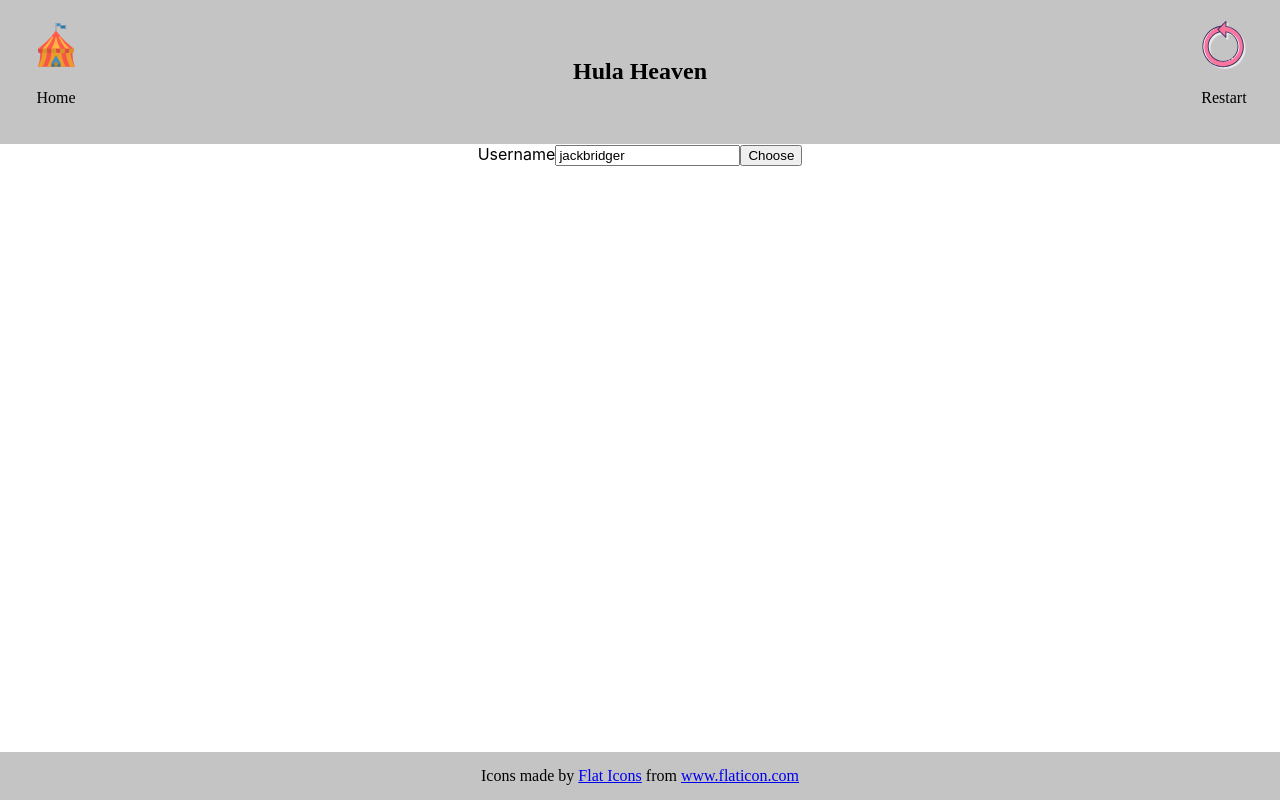
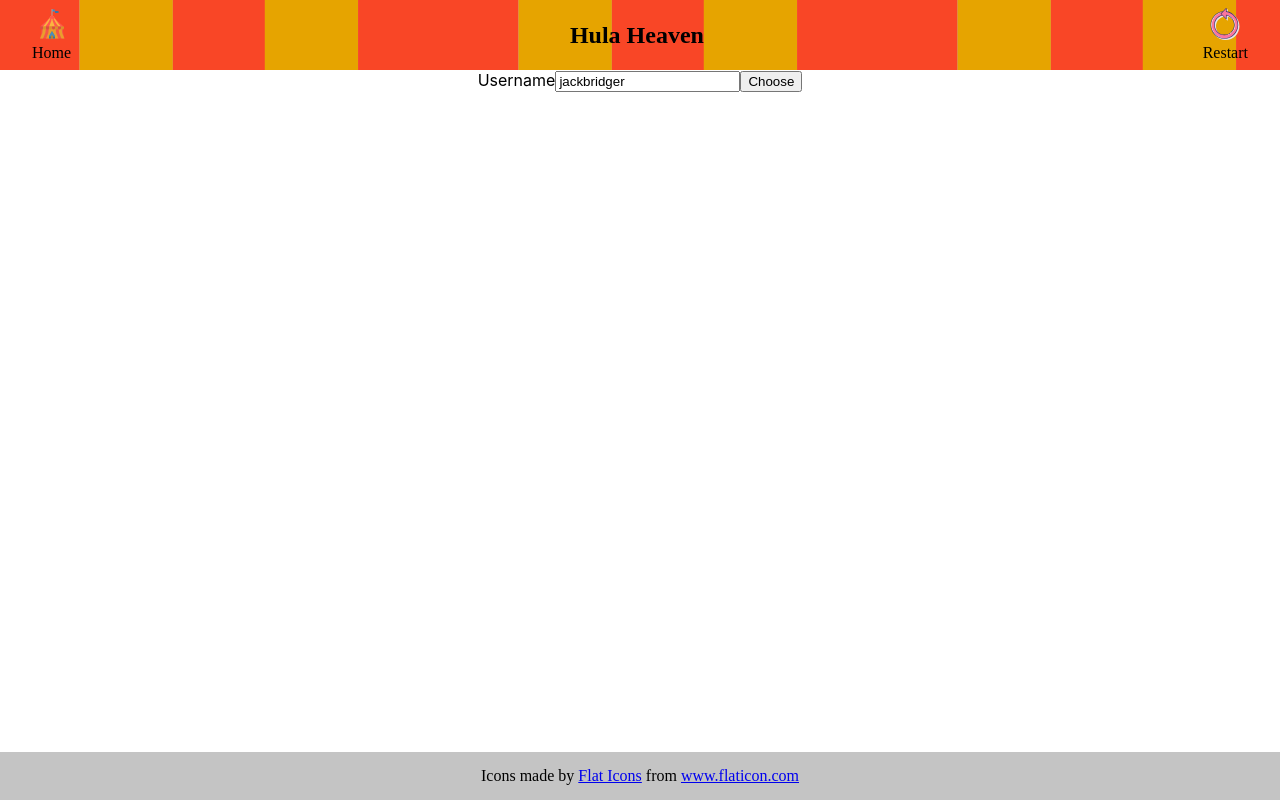
Before and after one commit to fac-17/JackGreg, a React (Create React App) app: page / in a window 1280 px wide. Built offline with nearby package versions, Linux system fonts and the light colour scheme; a web font is replaced by a local one.

Commit message:
Add header styles

```diff
--- a/src/Footer.css
+++ b/src/Footer.css
@@ -1,18 +1,14 @@
-@import url('https://fonts.googleapis.com/css?family=Ribeye&display=swap');
+@import url("https://fonts.googleapis.com/css?family=Ribeye&display=swap");
 
 .footer-container {
-    background-color: #C4C4C4;
+  background-color: #c4c4c4;
   display: flex;
   align-items: center;
-    justify-content: center ;
-    font-family: 'Ribeye', cursive;
+  justify-content: center;
+  font-family: "Ribeye", cursive;
   height: 3rem;
 }
 
-.navbar--restart, .navbar--home {
-    margin: 0.8rem 2rem;
-    padding: 0.5rem 0rem;
-}
 .footer-elipses {
   width: 100%;
   position: relative;
--- a/src/Header.css
+++ b/src/Header.css
@@ -1,19 +1,27 @@
-@import url('https://fonts.googleapis.com/css?family=Ribeye&display=swap');
+@import url("https://fonts.googleapis.com/css?family=Ribeye&display=swap");
 
 .navbar {
-    background-color: #C4C4C4;
+  background-image: url(./Header.svg);
+  background-repeat: repeat-x;
+  background-size: auto 18vh;
   display: flex;
   align-items: center;
   justify-content: space-between;
-    font-family: 'Ribeye', cursive;
+  font-family: "Ribeye", cursive;
 }
 .icons {
-    height: 3rem;
+  height: 2rem;
 }
-.navbar--restart, .navbar--home {
-    margin: 0.8rem 2rem;
+.navbar--restart,
+.navbar--home {
+  margin: 0 2rem;
   padding: 0.5rem 0rem;
 }
+
+p {
+  margin: 0;
+}
+
 .elipses {
   width: 100%;
   position: relative;
```
Also changed, not shown: src/Header.svg (added). Lines whose indentation alone changed are shown as unchanged.
